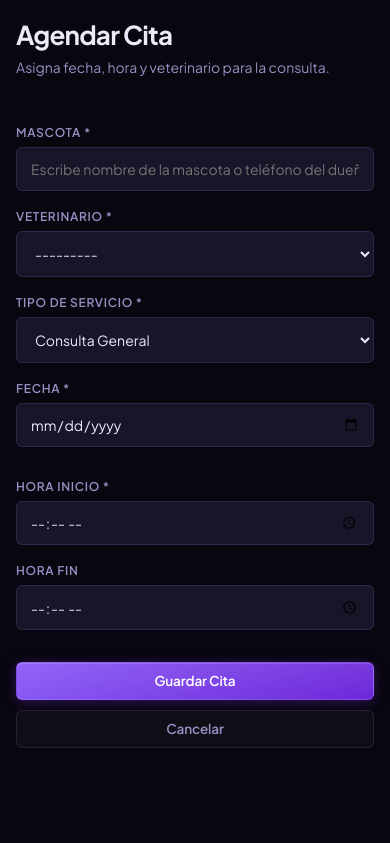
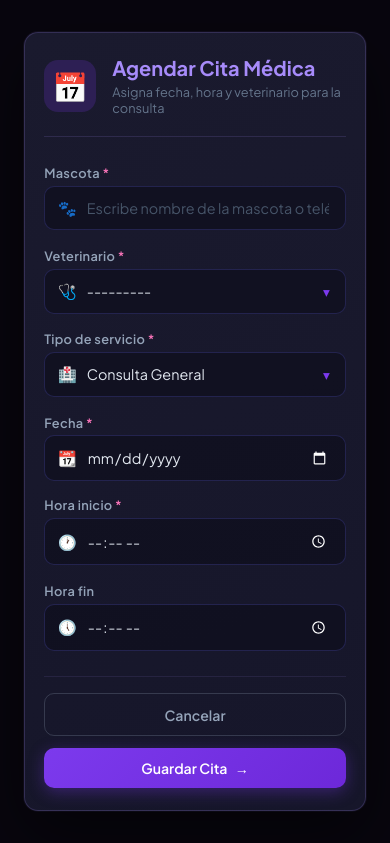
Before and after one commit to Cruz-Fernando/prados-pets, a Django app: page /agendamiento/agendar/ in a window 390 px wide. Shown: the part 56-899 px from the top of the page. Before the commit the page ends 804 px from the top, so only its background shows below. Run offline with Django 5.2, Linux system fonts and the light colour scheme; a user stored in the database is signed in; data comes from the database, SQL or seed files in the repository.

Commit message:
Arreglo - Mejora del diseño
* Rediseño formularios dueño y cita — card animado, inputs con ícono, dropdown mejorado, responsive y CSS compartido pp-forms.css

* Agregar pp-forms.css al base.html para formularios rediseñados

```diff
--- /dev/null
+++ b/static/css/pp-forms.css
@@ -0,0 +1,227 @@
+/* =============================================
+   pp-forms.css — Estilos compartidos de formularios Prados Pets
+   Aplica a: dueno_form, mascota_form, cita_form, agendar_peluqueria
+   ============================================= */
+
+/* Layout principal */
+.pp-form-main {
+  display: flex;
+  align-items: flex-start;
+  justify-content: center;
+  padding: 2rem 1.5rem;
+  min-height: calc(100vh - 64px);
+}
+
+/* Card contenedor */
+.pp-form-card {
+  width: 100%;
+  max-width: 680px;
+  background: linear-gradient(160deg, #1a1a2e 0%, #16162a 100%);
+  border: 1px solid rgba(167,139,250,.2);
+  border-radius: 18px;
+  padding: 2rem 2.2rem;
+  box-shadow: 0 24px 64px rgba(0,0,0,.5), 0 0 0 1px rgba(167,139,250,.07);
+  animation: ppFadeUp .4s cubic-bezier(.22,1,.36,1) both;
+}
+@keyframes ppFadeUp {
+  from { opacity:0; transform: translateY(20px); }
+  to   { opacity:1; transform: translateY(0); }
+}
+
+/* Header del card */
+.pp-form-card__header {
+  display: flex;
+  align-items: center;
+  gap: 1rem;
+  margin-bottom: 1.8rem;
+  padding-bottom: 1.2rem;
+  border-bottom: 1px solid rgba(167,139,250,.15);
+}
+.pp-form-card__icon {
+  font-size: 1.8rem;
+  background: rgba(124,58,237,.2);
+  width: 52px; height: 52px;
+  border-radius: 14px;
+  display: flex; align-items: center; justify-content: center;
+  flex-shrink: 0;
+  animation: ppPop .5s .15s cubic-bezier(.34,1.56,.64,1) both;
+}
+@keyframes ppPop {
+  from { transform: scale(.4); opacity:0; }
+  to   { transform: scale(1);  opacity:1; }
+}
+.pp-form-card__title {
+  font-size: 1.25rem;
+  font-weight: 700;
+  color: #a78bfa;
+  margin: 0;
+}
+.pp-form-card__sub {
+  font-size: .8rem;
+  color: #64748b;
+  margin: .25rem 0 0;
+}
+
+/* Alertas */
+.pp-alert-list { list-style:none; padding:0; margin:0 0 1.2rem; }
+.pp-alert {
+  padding: .75rem 1rem;
+  border-radius: 10px;
+  font-size: .85rem;
+  margin-bottom: .4rem;
+  animation: ppFadeUp .2s ease;
+}
+.pp-alert--success { background: rgba(34,197,94,.12); color: #86efac; border: 1px solid rgba(34,197,94,.25); }
+.pp-alert--error   { background: rgba(239,68,68,.12);  color: #fca5a5; border: 1px solid rgba(239,68,68,.25); }
+.pp-alert--warning { background: rgba(234,179,8,.12);  color: #fde68a; border: 1px solid rgba(234,179,8,.25); }
+.pp-alert--info    { background: rgba(99,102,241,.12); color: #c7d2fe; border: 1px solid rgba(99,102,241,.25); }
+
+/* Formulario */
+.pp-form { display: flex; flex-direction: column; gap: 1.1rem; }
+.pp-row-2 { display: grid; grid-template-columns: 1fr 1fr; gap: 1rem; }
+@media (max-width: 560px) { .pp-row-2 { grid-template-columns: 1fr; } }
+
+/* Field */
+.pp-field { display: flex; flex-direction: column; gap: .3rem; }
+.pp-label { font-size: .8rem; font-weight: 600; color: #94a3b8; letter-spacing: .3px; }
+.pp-req   { color: #f472b6; }
+.pp-field-error { font-size: .78rem; color: #f87171; margin-top: .15rem; }
+.pp-hint  { font-size: .75rem; color: #475569; margin-top: .2rem; }
+
+/* Input wrap con ícono */
+.pp-input-wrap { position: relative; }
+.pp-input-ico {
+  position: absolute; left: .85rem; top: 50%; transform: translateY(-50%);
+  font-size: .95rem; pointer-events: none; z-index: 1; line-height: 1;
+}
+
+/* Input base */
+.pp-input,
+.pp-input-wrap input,
+.pp-input-wrap select,
+.pp-input-wrap textarea,
+.pp-select-wrap select {
+  width: 100%;
+  padding: .75rem 1rem;
+  background: rgba(15,15,30,.75);
+  border: 1px solid rgba(99,102,241,.22);
+  border-radius: 10px;
+  color: #e2e8f0;
+  font-size: .9rem;
+  font-family: inherit;
+  outline: none;
+  box-sizing: border-box;
+  transition: border-color .2s, box-shadow .2s, background .2s;
+  -webkit-appearance: none;
+}
+.pp-input--icon,
+.pp-input-wrap input,
+.pp-input-wrap select {
+  padding-left: 2.6rem;
+}
+.pp-input:focus,
+.pp-input-wrap input:focus,
+.pp-input-wrap select:focus,
+.pp-select-wrap select:focus {
+  border-color: #7c3aed;
+  background: rgba(20,10,40,.85);
+  box-shadow: 0 0 0 3px rgba(124,58,237,.22);
+}
+.pp-input::placeholder,
+.pp-input-wrap input::placeholder { color: #475569; }
+select.pp-input option,
+.pp-input-wrap select option,
+.pp-select-wrap select option { background: #1a1a2e; color: #e2e8f0; }
+input[type="date"].pp-input,
+input[type="time"].pp-input,
+.pp-input-wrap input[type="date"],
+.pp-input-wrap input[type="time"] { color-scheme: dark; }
+
+/* Select wrap (flecha personalizada) */
+.pp-select-wrap {
+  position: relative;
+}
+.pp-select-wrap::after {
+  content: '▾';
+  position: absolute; right: 1rem; top: 50%; transform: translateY(-50%);
+  color: #7c3aed; pointer-events: none; font-size: .85rem;
+}
+.pp-select-wrap select { padding-right: 2.2rem; }
+
+/* Dropdown AJAX */
+.pp-dropdown {
+  display: none;
+  position: absolute; top: calc(100% + 4px); left: 0; right: 0;
+  background: #1b1b30;
+  border: 1px solid rgba(124,58,237,.3);
+  border-radius: 10px;
+  z-index: 300;
+  max-height: 220px; overflow-y: auto;
+  box-shadow: 0 8px 28px rgba(0,0,0,.5);
+  animation: ppSlideDown .15s ease;
+}
+@keyframes ppSlideDown {
+  from { opacity:0; transform: translateY(-6px); }
+  to   { opacity:1; transform: translateY(0); }
+}
+.pp-dropdown-item {
+  padding: .65rem 1rem;
+  cursor: pointer;
+  border-bottom: 1px solid rgba(255,255,255,.04);
+  transition: background .12s;
+}
+.pp-dropdown-item:last-child { border-bottom: none; }
+.pp-dropdown-item:hover { background: rgba(124,58,237,.15); }
+.pp-dropdown-item__name { font-size: .88rem; font-weight: 600; color: #a78bfa; }
+.pp-dropdown-item__sub  { font-size: .76rem; color: #64748b; margin-top: .1rem; }
+.pp-dropdown-empty { padding: .85rem 1rem; font-size: .85rem; color: #475569; }
+.pp-dropdown::-webkit-scrollbar { width: 4px; }
+.pp-dropdown::-webkit-scrollbar-thumb { background: rgba(124,58,237,.3); border-radius: 99px; }
+
+/* Botones */
+.pp-form__actions {
+  display: flex;
+  gap: .75rem;
+  justify-content: flex-end;
+  flex-wrap: wrap;
+  margin-top: .5rem;
+  padding-top: 1rem;
+  border-top: 1px solid rgba(167,139,250,.1);
+}
+.pp-btn {
+  display: inline-flex; align-items: center; gap: .45rem;
+  padding: .7rem 1.3rem;
+  border-radius: 10px;
+  font-size: .88rem; font-weight: 600; font-family: inherit;
+  border: none; cursor: pointer; text-decoration: none;
+  transition: transform .15s, box-shadow .15s, background .15s, border-color .15s;
+  white-space: nowrap;
+}
+.pp-btn--primary {
+  background: linear-gradient(135deg, #7c3aed, #6d28d9);
+  color: #fff;
+  box-shadow: 0 4px 16px rgba(124,58,237,.35);
+}
+.pp-btn--primary:hover {
+  transform: translateY(-2px);
+  box-shadow: 0 8px 24px rgba(124,58,237,.5);
+}
+.pp-btn--primary:active { transform: translateY(0); }
+.pp-btn--ghost {
+  background: transparent;
+  color: #94a3b8;
+  border: 1px solid rgba(148,163,184,.25);
+}
+.pp-btn--ghost:hover {
+  background: rgba(148,163,184,.08);
+  color: #e2e8f0;
+  border-color: rgba(148,163,184,.45);
+}
+.pp-btn__arrow { transition: transform .2s; font-style: normal; }
+.pp-btn--primary:hover .pp-btn__arrow { transform: translateX(3px); }
+
+@media (max-width: 480px) {
+  .pp-form-card { padding: 1.4rem 1.2rem; border-radius: 14px; }
+  .pp-form__actions { flex-direction: column; }
+  .pp-btn { justify-content: center; }
+}
--- a/templates/agendamiento/cita_form.html
+++ b/templates/agendamiento/cita_form.html
@@ -1,20 +1,13 @@
 {% extends 'base.html' %}
 {% load static %}
-
 {% block title %}Agendar Cita · Prados Pets{% endblock %}
-
 {% block body %}
 <div class="app-shell">
   {% include "usuarios/_sidebar.html" %}
-
   <div class="app-main">
     <header class="app-topbar">
       <button type="button" class="app-topbar__toggle" id="sidebar-toggle-btn" aria-label="Abrir menú">
-        <svg width="22" height="22" viewBox="0 0 24 24" fill="none" stroke="currentColor" stroke-width="2" stroke-linecap="round" stroke-linejoin="round">
-          <line x1="3" y1="12" x2="21" y2="12"></line>
-          <line x1="3" y1="6" x2="21" y2="6"></line>
-          <line x1="3" y1="18" x2="21" y2="18"></line>
-        </svg>
+        <svg width="22" height="22" viewBox="0 0 24 24" fill="none" stroke="currentColor" stroke-width="2" stroke-linecap="round" stroke-linejoin="round"><line x1="3" y1="12" x2="21" y2="12"/><line x1="3" y1="6" x2="21" y2="6"/><line x1="3" y1="18" x2="21" y2="18"/></svg>
       </button>
       <div class="app-topbar__breadcrumb">
         <a href="{% url 'usuarios:dashboard' %}">Dashboard</a>
@@ -23,134 +16,126 @@
       </div>
     </header>
 
-    <main class="app-content app-content--narrow">
-      <h1>Agendar Cita</h1>
-      <p class="app-content__subtitle">Asigna fecha, hora y veterinario para la consulta.</p>
+    <main class="pp-form-main">
+      <div class="pp-form-card">
+
+        <div class="pp-form-card__header">
+          <div class="pp-form-card__icon">📅</div>
+          <div>
+            <h2 class="pp-form-card__title">Agendar Cita Médica</h2>
+            <p class="pp-form-card__sub">Asigna fecha, hora y veterinario para la consulta</p>
+          </div>
+        </div>
 
         {% if messages %}
-      <ul class="app-messages">
+        <ul class="pp-alert-list">
           {% for message in messages %}
-          <li class="app-messages__item app-messages__item--{{ message.tags }}">{{ message }}</li>
+            <li class="pp-alert pp-alert--{{ message.tags }}">{{ message }}</li>
+          {% endfor %}
+        </ul>
+        {% endif %}
+        {% if form.non_field_errors %}
+        <ul class="pp-alert-list">
+          {% for error in form.non_field_errors %}
+            <li class="pp-alert pp-alert--error">{{ error }}</li>
           {% endfor %}
         </ul>
         {% endif %}
 
-      {% if form.non_field_errors %}
-        <ul class="app-messages">
-          {% for error in form.non_field_errors %}
-            <li class="app-messages__item app-messages__item--error">{{ error }}</li>
-          {% endfor %}
-        </ul>
-      {% endif %}
-
-      <form method="POST" class="app-form" novalidate>
+        <form method="POST" class="pp-form" novalidate>
           {% csrf_token %}
 
-        <!-- Buscador de mascota por texto libre (AJAX) -->
-        <div class="form-field">
-          <label class="form-label">Mascota *</label>
-          <div class="mascota-search-wrap" style="position:relative;">
+          <!-- Mascota -->
+          <div class="pp-field">
+            <label class="pp-label">Mascota <span class="pp-req">*</span></label>
+            <div class="pp-input-wrap" style="position:relative;">
+              <span class="pp-input-ico">🐾</span>
               {{ form.buscar_mascota }}
-            <div id="mascota-dropdown" class="mascota-dropdown" style="display:none;"></div>
+              <div id="mascota-dropdown" class="pp-dropdown"></div>
             </div>
             {{ form.mascota }}
-          <div id="mascota-seleccionada" class="mascota-badge" style="display:none;"></div>
-          {% for e in form.mascota.errors %}<p class="app-form__field-error">{{ e }}</p>{% endfor %}
+            <div id="mascota-seleccionada" class="pp-pet-badge" style="display:none;"></div>
+            {% for e in form.mascota.errors %}<p class="pp-field-error">{{ e }}</p>{% endfor %}
           </div>
 
           <!-- Veterinario -->
-        <div class="form-field">
-          <label for="{{ form.veterinario.id_for_label }}" class="form-label">Veterinario *</label>
-          {{ form.veterinario }}
-          {% for e in form.veterinario.errors %}<p class="app-form__field-error">{{ e }}</p>{% endfor %}
+          <div class="pp-field">
+            <label for="{{ form.veterinario.id_for_label }}" class="pp-label">Veterinario <span class="pp-req">*</span></label>
+            <div class="pp-input-wrap">
+              <span class="pp-input-ico">🩺</span>
+              <div class="pp-select-wrap">{{ form.veterinario }}</div>
+            </div>
+            {% for e in form.veterinario.errors %}<p class="pp-field-error">{{ e }}</p>{% endfor %}
           </div>
 
           <!-- Tipo de servicio -->
-        <div class="form-field">
-          <label for="{{ form.tipo_servicio.id_for_label }}" class="form-label">Tipo de servicio *</label>
-          {{ form.tipo_servicio }}
-          {% for e in form.tipo_servicio.errors %}<p class="app-form__field-error">{{ e }}</p>{% endfor %}
+          <div class="pp-field">
+            <label for="{{ form.tipo_servicio.id_for_label }}" class="pp-label">Tipo de servicio <span class="pp-req">*</span></label>
+            <div class="pp-input-wrap">
+              <span class="pp-input-ico">🏥</span>
+              <div class="pp-select-wrap">{{ form.tipo_servicio }}</div>
+            </div>
+            {% for e in form.tipo_servicio.errors %}<p class="pp-field-error">{{ e }}</p>{% endfor %}
           </div>
 
           <!-- Fecha y hora -->
-        <div class="form-row-2">
-          <div class="form-field">
-            <label for="{{ form.fecha.id_for_label }}" class="form-label">Fecha *</label>
+          <div class="pp-row-2">
+            <div class="pp-field">
+              <label for="{{ form.fecha.id_for_label }}" class="pp-label">Fecha <span class="pp-req">*</span></label>
+              <div class="pp-input-wrap">
+                <span class="pp-input-ico">📆</span>
                 {{ form.fecha }}
-            {% for e in form.fecha.errors %}<p class="app-form__field-error">{{ e }}</p>{% endfor %}
               </div>
-          <div class="form-field">
-            <label for="{{ form.hora_inicio.id_for_label }}" class="form-label">Hora inicio *</label>
+              {% for e in form.fecha.errors %}<p class="pp-field-error">{{ e }}</p>{% endfor %}
+            </div>
+            <div class="pp-field">
+              <label for="{{ form.hora_inicio.id_for_label }}" class="pp-label">Hora inicio <span class="pp-req">*</span></label>
+              <div class="pp-input-wrap">
+                <span class="pp-input-ico">🕐</span>
                 {{ form.hora_inicio }}
-            {% for e in form.hora_inicio.errors %}<p class="app-form__field-error">{{ e }}</p>{% endfor %}
+              </div>
+              {% for e in form.hora_inicio.errors %}<p class="pp-field-error">{{ e }}</p>{% endfor %}
             </div>
           </div>
 
-        <div class="form-field">
-          <label for="{{ form.hora_fin.id_for_label }}" class="form-label">Hora fin</label>
+          <div class="pp-field">
+            <label for="{{ form.hora_fin.id_for_label }}" class="pp-label">Hora fin</label>
+            <div class="pp-input-wrap">
+              <span class="pp-input-ico">🕔</span>
               {{ form.hora_fin }}
-          {% for e in form.hora_fin.errors %}<p class="app-form__field-error">{{ e }}</p>{% endfor %}
+            </div>
+            {% for e in form.hora_fin.errors %}<p class="pp-field-error">{{ e }}</p>{% endfor %}
           </div>
 
-        <div class="app-form__actions">
-          <a href="{% url 'usuarios:dashboard' %}" class="btn btn--ghost">Cancelar</a>
-          <button type="submit" class="btn btn--primary">Guardar Cita</button>
+          <div class="pp-form__actions">
+            <a href="{% url 'usuarios:dashboard' %}" class="pp-btn pp-btn--ghost">Cancelar</a>
+            <button type="submit" class="pp-btn pp-btn--primary">
+              <span class="pp-btn__txt">Guardar Cita</span>
+              <span class="pp-btn__arrow">→</span>
+            </button>
           </div>
         </form>
+      </div>
     </main>
   </div>
 </div>
 
 <style>
-.form-field { display: flex; flex-direction: column; margin-top: 18px; }
-.form-field:first-child { margin-top: 0; }
-.form-label { font-size: 13px; font-weight: 500; color: var(--text-muted); margin-bottom: 6px; }
-.form-row-2 { display: grid; grid-template-columns: 1fr 1fr; gap: 14px; margin-top: 18px; }
-select, input[type="date"], input[type="time"], input[type="text"] {
-  border: 1px solid var(--border);
-  border-radius: var(--radius-sm);
-  padding: 11px 13px;
-  font-size: 14px;
-  font-family: var(--font-ui);
-  color: var(--text);
-  background: var(--surface-alt);
-  width: 100%;
-  box-sizing: border-box;
+.pp-pet-badge {
+  margin-top: 8px; padding: 10px 14px;
+  background: rgba(124,58,237,.12);
+  border: 1px solid rgba(124,58,237,.3);
+  border-radius: 10px;
+  font-size: 13px; color: #a78bfa;
+  display: flex; align-items: center; justify-content: space-between;
+  animation: ppFadeUp .25s ease;
 }
-@media (max-width: 600px) { .form-row-2 { grid-template-columns: 1fr; } }
-
-/* Dropdown buscador */
-.mascota-dropdown {
-  position: absolute; top: 100%; left: 0; right: 0;
-  background: var(--surface, #fff);
-  border: 1px solid var(--border, #ddd);
-  border-radius: var(--radius-sm, 6px);
-  box-shadow: 0 4px 16px rgba(0,0,0,.12);
-  z-index: 200; max-height: 240px; overflow-y: auto;
+.pp-pet-badge__clear {
+  cursor: pointer; font-size: 16px;
+  color: #64748b; background: none; border: none; padding: 0 4px;
+  transition: color .15s;
 }
-.mascota-dropdown__item {
-  padding: 10px 14px; cursor: pointer; font-size: 13px;
-  border-bottom: 1px solid var(--border, #eee);
-  display: flex; flex-direction: column; gap: 2px;
-}
-.mascota-dropdown__item:last-child { border-bottom: none; }
-.mascota-dropdown__item:hover { background: var(--surface-alt, #f5f5f5); }
-.mascota-dropdown__nombre { font-weight: 600; color: var(--text, #111); }
-.mascota-dropdown__sub { color: var(--text-muted, #666); font-size: 12px; }
-.mascota-dropdown__empty { padding: 12px 14px; font-size: 13px; color: var(--text-muted, #888); }
-
-/* Badge mascota seleccionada */
-.mascota-badge {
-  margin-top: 8px; padding: 8px 12px;
-  background: var(--color-primary-light, #e8f5e9);
-  border-radius: var(--radius-sm, 6px);
-  font-size: 13px; color: var(--color-primary, #2e7d32);
-  display: flex; align-items: center; justify-content: space-between;
-}
-.mascota-badge__clear {
-  cursor: pointer; font-size: 16px; line-height: 1;
-  color: var(--text-muted, #888); background: none; border: none; padding: 0 4px;
-}
+.pp-pet-badge__clear:hover { color: #f87171; }
 </style>
 
 <script>
@@ -165,32 +150,28 @@ select, input[type="date"], input[type="time"], input[type="text"] {
   input.addEventListener('input', function () {
     clearTimeout(timer);
     const q = this.value.trim();
-    if (q.length < 2) { dropdown.style.display = 'none'; return; }
-    timer = setTimeout(() => buscar(q), 280);
+    if (q.length < 2) { cerrar(); return; }
+    timer = setTimeout(() => buscar(q), 260);
   });
 
   function buscar(q) {
     fetch(`${AJAX_URL}?q=${encodeURIComponent(q)}`)
-      .then(r => r.json())
-      .then(data => renderDropdown(data.resultados));
+      .then(r => r.json()).then(data => render(data.resultados));
   }
 
-  function renderDropdown(items) {
+  function render(items) {
     dropdown.innerHTML = '';
     if (!items.length) {
-      dropdown.innerHTML = '<div class="mascota-dropdown__empty">Sin resultados…</div>';
-      dropdown.style.display = 'block';
-      return;
+      dropdown.innerHTML = '<div class="pp-dropdown-empty">Sin resultados…</div>';
+      dropdown.style.display = 'block'; return;
     }
     items.forEach(m => {
-      const div = document.createElement('div');
-      div.className = 'mascota-dropdown__item';
-      div.innerHTML = `
-        <span class="mascota-dropdown__nombre">${m.nombre_mascota} <small>[${m.codigo}]</small></span>
-        <span class="mascota-dropdown__sub">${m.especie} · ${m.raza} &nbsp;|&nbsp; Dueño: ${m.dueno} · ${m.telefono}</span>
-      `;
-      div.addEventListener('click', () => seleccionar(m));
-      dropdown.appendChild(div);
+      const d = document.createElement('div');
+      d.className = 'pp-dropdown-item';
+      d.innerHTML = `<div class="pp-dropdown-item__name">🐾 ${m.nombre_mascota} <small>[${m.codigo}]</small></div>
+        <div class="pp-dropdown-item__sub">${m.especie} · ${m.raza} | Dueño: ${m.dueno} · ${m.telefono}</div>`;
+      d.addEventListener('click', () => seleccionar(m));
+      dropdown.appendChild(d);
     });
     dropdown.style.display = 'block';
   }
@@ -198,13 +179,11 @@ select, input[type="date"], input[type="time"], input[type="text"] {
   function seleccionar(m) {
     hidden.value = m.id;
     input.value  = m.label;
-    dropdown.style.display = 'none';
+    cerrar();
     badge.style.display = 'flex';
-    badge.innerHTML = `
-      <span>✔ <strong>${m.nombre_mascota}</strong> [${m.codigo}] — ${m.dueno} · ${m.telefono}</span>
-      <button type="button" class="mascota-badge__clear" title="Cambiar">✕</button>
-    `;
-    badge.querySelector('.mascota-badge__clear').addEventListener('click', limpiar);
+    badge.innerHTML = `<span>✔ <strong>${m.nombre_mascota}</strong> [${m.codigo}] — ${m.dueno} · ${m.telefono}</span>
+      <button type="button" class="pp-pet-badge__clear" title="Cambiar">✕</button>`;
+    badge.querySelector('.pp-pet-badge__clear').addEventListener('click', limpiar);
   }
 
   function limpiar() {
@@ -213,18 +192,16 @@ select, input[type="date"], input[type="time"], input[type="text"] {
     input.focus();
   }
 
+  function cerrar() { dropdown.style.display = 'none'; }
+
   document.addEventListener('click', e => {
-    if (!e.target.closest('.mascota-search-wrap')) dropdown.style.display = 'none';
+    if (!e.target.closest('.pp-input-wrap')) cerrar();
   });
 
-  // Bloquear fechas pasadas desde JS
   const fechaInput = document.getElementById('id_fecha');
   if (fechaInput) {
     const hoy = new Date().toISOString().split('T')[0];
     fechaInput.setAttribute('min', hoy);
-    fechaInput.addEventListener('change', function () {
-      if (this.value < hoy) { this.value = hoy; alert('No se pueden agendar citas en fechas pasadas.'); }
-    });
   }
 }());
 </script>
--- a/templates/base.html
+++ b/templates/base.html
@@ -9,6 +9,7 @@
   <link href="https://fonts.googleapis.com/css2?family=Plus+Jakarta+Sans:wght@400;500;600;700&display=swap" rel="stylesheet">
   <link rel="icon" type="image/png" href="{% static 'img/Logo_PradosPets.png' %}">
   <link rel="stylesheet" href="{% static 'css/styles.css' %}?v=3.0">
+  <link rel="stylesheet" href="{% static 'css/pp-forms.css' %}?v=1.0">
 </head>
 <body>
   <div class="sidebar-backdrop" id="sidebar-backdrop"></div>
```
Also changed, not shown: templates/directorio/dueno_form.html (+44 -23 lines). Lines whose indentation alone changed are shown as unchanged.
